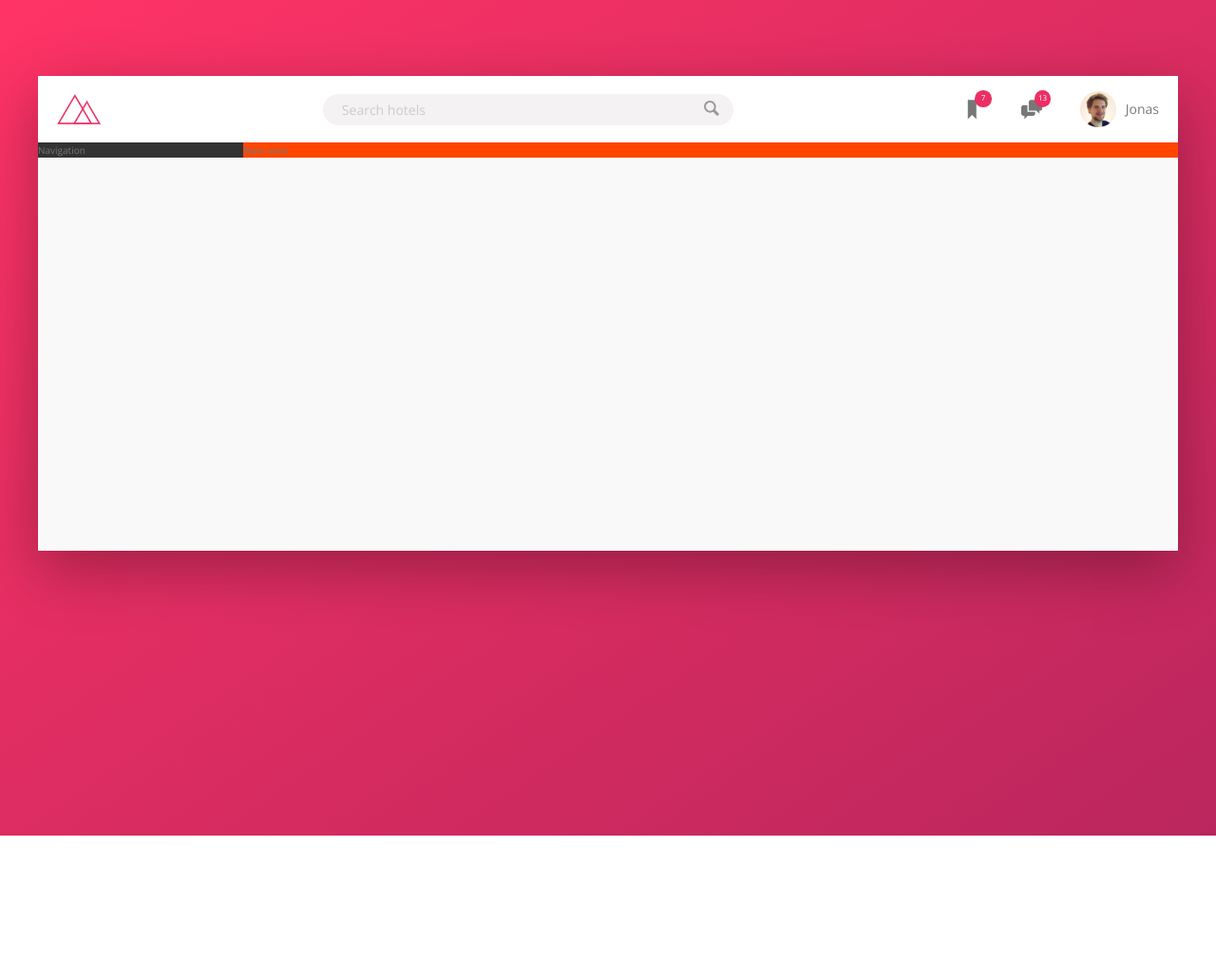
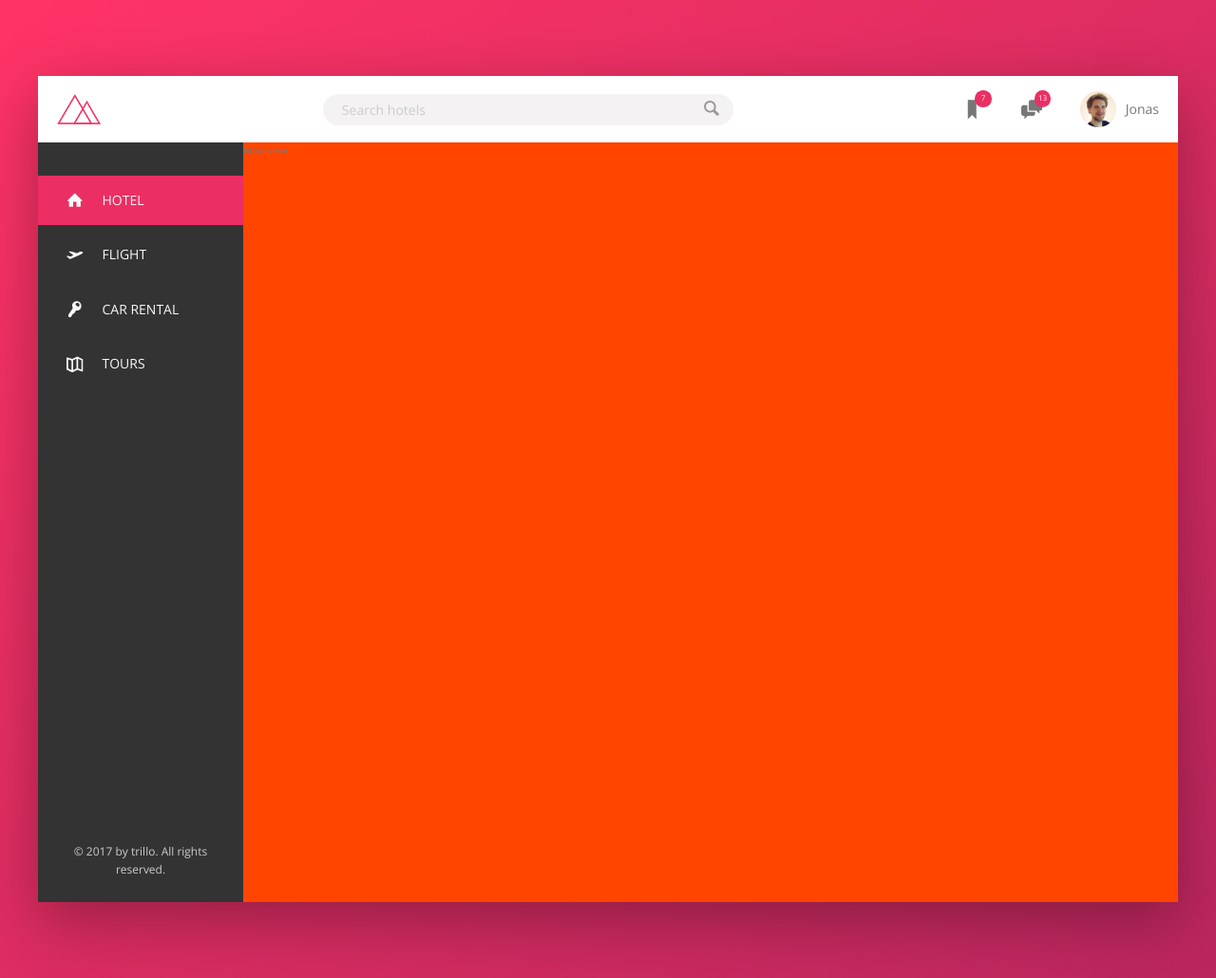
Before and after one commit to ccquach/advanced-css-and-sass-course, a PHP site: page / in a window 1280 px wide. Shown: the whole page at 95% size. Before the commit the page ends 880 px from the top, so only its background shows below. Run offline with PHP 8.4, Linux system fonts and the light colour scheme.

Commit message:
Trillo - add sidebar nav

```diff
--- a/Trillo/css/style.css
+++ b/Trillo/css/style.css
@@ -90,7 +90,8 @@ body {
   flex: 0 0 18%; }
 
 .main-view {
-  flex: 1; }
+  flex: 1;
+  height: 80rem; }
 
 .header {
   background-color: var(--color-white);
@@ -144,4 +145,50 @@ body {
   background-color: orangered; }
 
 .sidebar {
-  background-color: var(--color-grey-dark-1); }
+  background-color: var(--color-grey-dark-1);
+  display: flex;
+  flex-direction: column;
+  justify-content: space-between; }
+  .sidebar .side-nav {
+    font-size: 1.4rem;
+    list-style: none;
+    margin-top: 3.5rem; }
+    .sidebar .side-nav__item {
+      position: relative; }
+      .sidebar .side-nav__item:not(:last-child) {
+        margin-bottom: 0.5rem; }
+      .sidebar .side-nav__item::before {
+        content: '';
+        position: absolute;
+        top: 0;
+        left: 0;
+        height: 100%;
+        width: 3px;
+        background-color: var(--color-primary);
+        transform: scaleY(0);
+        transition: transform 0.2s ease-out, width 0.4s cubic-bezier(1, 0, 0, 1) 0.2s, background-color 0.1s ease-out; }
+      .sidebar .side-nav__item:hover::before, .sidebar .side-nav__item--active::before {
+        transform: scaleY(1);
+        width: 100%; }
+      .sidebar .side-nav__item:active::before {
+        background-color: var(--color-primary-light); }
+    .sidebar .side-nav__link:link, .sidebar .side-nav__link:visited {
+      text-decoration: none;
+      text-transform: uppercase;
+      color: var(--color-grey-light-1);
+      display: block;
+      padding: 1.5rem 3rem;
+      position: relative;
+      z-index: 10;
+      display: flex;
+      align-items: center; }
+    .sidebar .side-nav__icon {
+      height: 1.75rem;
+      width: 1.75rem;
+      margin-right: 2rem;
+      fill: currentColor; }
+  .sidebar .legal {
+    font-size: 1.2rem;
+    color: var(--color-grey-light-4);
+    text-align: center;
+    padding: 2.5rem; }
--- a/Trillo/index.html
+++ b/Trillo/index.html
@@ -55,9 +55,51 @@
     </header>
 
     <div class="content">
+
+      <!-- SIDEBAR NAVIGATION -->
+
       <nav class="sidebar">
-        Navigation
+        <ul class="side-nav">
+          <li class="side-nav__item side-nav__item--active">
+            <a href="#" class="side-nav__link">
+              <svg class="side-nav__icon">
+                <use xlink:href="./img/sprite.svg#icon-home"></use>
+              </svg>
+              <span>Hotel</span>
+            </a>
+          </li>
+          <li class="side-nav__item">
+            <a href="#" class="side-nav__link">
+              <svg class="side-nav__icon">
+                <use xlink:href="./img/sprite.svg#icon-aircraft-take-off"></use>
+              </svg>
+              <span>Flight</span>
+            </a>
+          </li>
+          <li class="side-nav__item">
+            <a href="#" class="side-nav__link">
+              <svg class="side-nav__icon">
+                <use xlink:href="./img/sprite.svg#icon-key"></use>
+              </svg>
+              <span>Car rental</span>
+            </a>
+          </li>
+          <li class="side-nav__item">
+            <a href="#" class="side-nav__link">
+              <svg class="side-nav__icon">
+                <use xlink:href="./img/sprite.svg#icon-map"></use>
+              </svg>
+              <span>Tours</span>
+            </a>
+          </li>
+        </ul>
+        <div class="legal">
+          &copy; 2017 by trillo. All rights reserved.
+        </div>
       </nav>
+
+
+
       <main class="main-view">
         Main view
       </main>
--- a/Trillo/sass/layout/_layout.scss
+++ b/Trillo/sass/layout/_layout.scss
@@ -21,4 +21,6 @@
 
 .main-view {
   flex: 1;
+
+  height: 80rem;
 }
--- a/Trillo/sass/layout/_sidebar.scss
+++ b/Trillo/sass/layout/_sidebar.scss
@@ -1,3 +1,75 @@
 .sidebar {
   background-color: var(--color-grey-dark-1);
+
+  display: flex;
+  flex-direction: column;
+  justify-content: space-between;
+
+  .side-nav {
+    font-size: 1.4rem;
+    list-style: none;
+    margin-top: 3.5rem;
+
+    &__item {
+      position: relative;
+
+      &:not(:last-child) {
+        margin-bottom: 0.5rem;
+      }
+
+      &::before {
+        content: '';
+        position: absolute;
+        top: 0;
+        left: 0;
+        height: 100%;
+        width: 3px;
+        background-color: var(--color-primary);
+        transform: scaleY(0);
+        transition: transform 0.2s ease-out,
+          width 0.4s cubic-bezier(1, 0, 0, 1) 0.2s,
+          background-color 0.1s ease-out;
+      }
+
+      &:hover::before,
+      &--active::before {
+        transform: scaleY(1);
+        width: 100%;
+      }
+
+      &:active::before {
+        background-color: var(--color-primary-light);
+      }
+    }
+
+    &__link {
+      &:link,
+      &:visited {
+        text-decoration: none;
+        text-transform: uppercase;
+        color: var(--color-grey-light-1);
+        display: block;
+        padding: 1.5rem 3rem;
+        position: relative;
+        z-index: 10;
+
+        display: flex;
+        align-items: center;
+      }
+    }
+
+    &__icon {
+      height: 1.75rem;
+      width: 1.75rem;
+      margin-right: 2rem;
+      fill: currentColor;
+    }
+  }
+
+  .legal {
+    font-size: 1.2rem;
+    color: var(--color-grey-light-4);
+    text-align: center;
+    padding: 2.5rem;
+  }
 }
```
